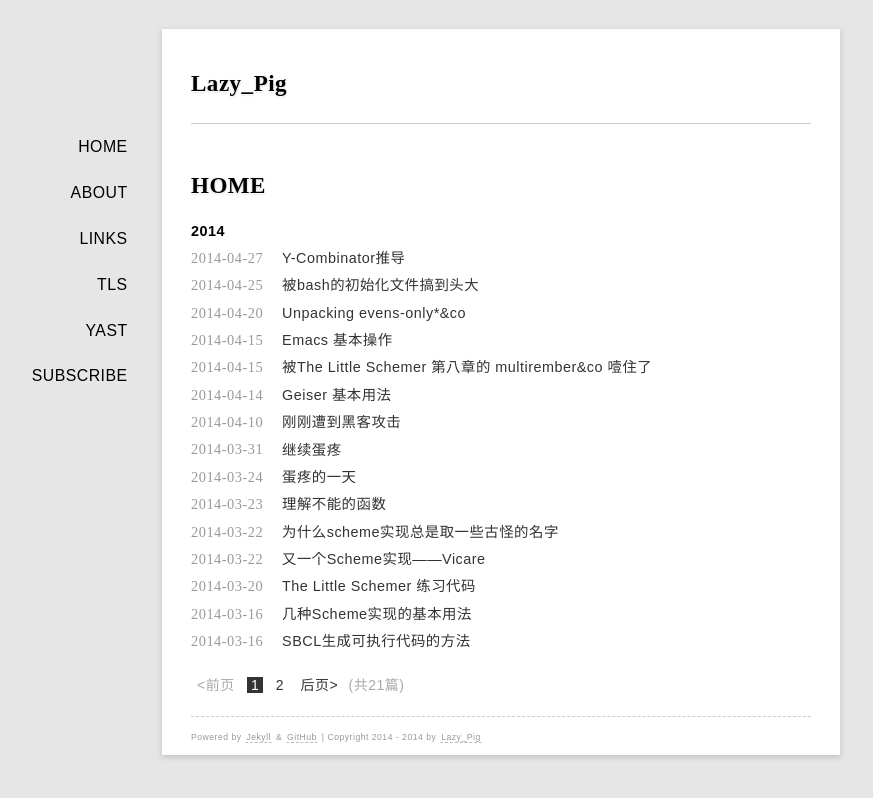
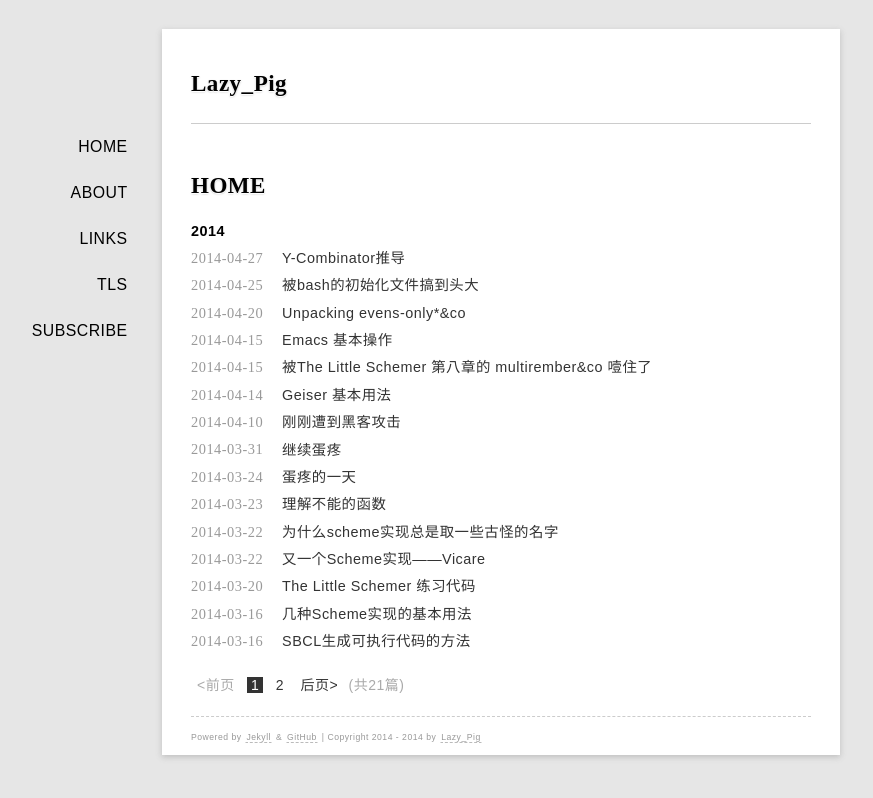
Before and after one commit to rhuichao/uternet.github.io, a Jekyll site: the page built from index.html, in a window 1280 px wide. Shown: the top 798 px of the page, without its empty margins (139-1012 px from the left). Built offline with Jekyll 4.4.1, drawn with Linux system fonts in a browser that asks for light colours; some web fonts are replaced; Markdown is read by kramdown in place of the engine named in the settings; the list of posts is cut into pages by our own code.

Commit message:
new document posted

```diff
--- a/_layouts/default.html
+++ b/_layouts/default.html
@@ -58,7 +58,7 @@
             <span><a title="about" class="" href="/about/">About</a></span>
             <span><a title="links" class="" href="/links/">Links</a></span>
             <span><a title="The Little Schemer" class="" href="/TLS/">TLS</a></span>
-            <span><a title="Yet Another Scheme Tutorial" class="" href="/yast-cn/">YAST</a></span>
+            <!--<span><a title="Yet Another Scheme Tutorial" class="" href="/yast-cn/">YAST</a></span>            -->
             <span><a title="subscribe by RSS" class="" href="/feed/">Subscribe</a></span>
         </nav>
             <p>
```
